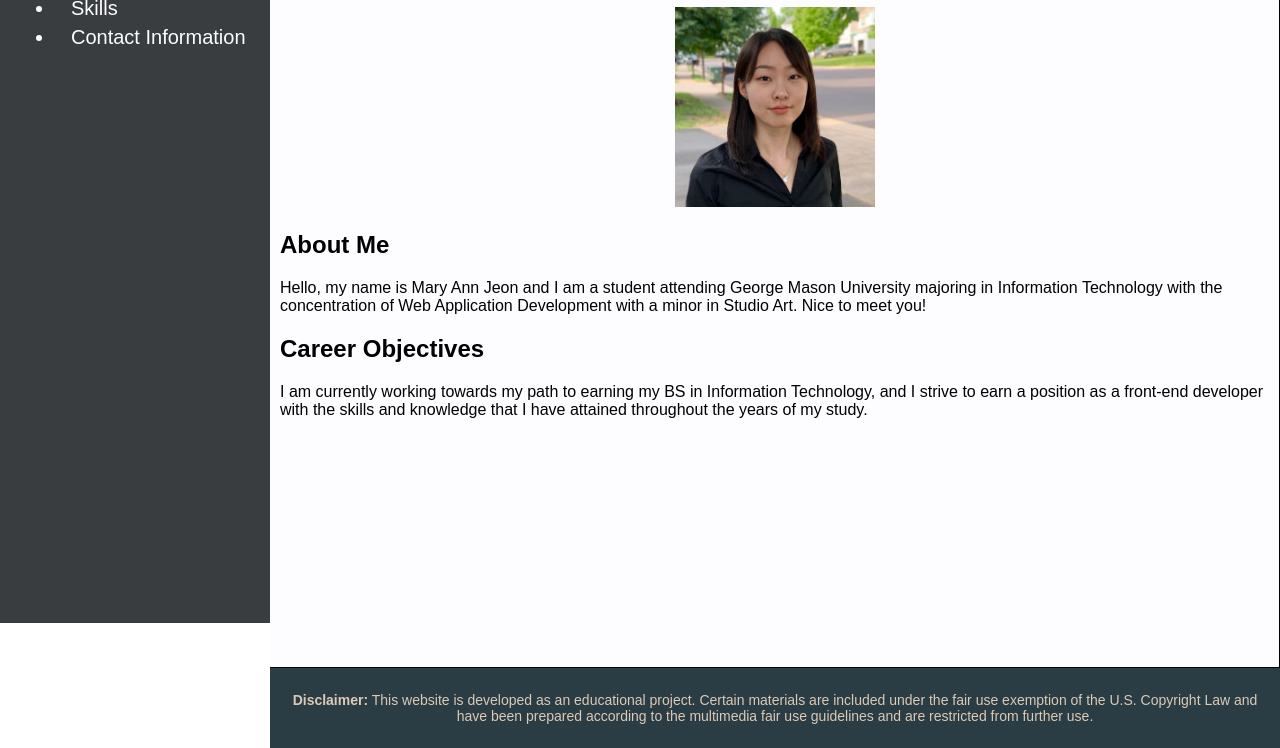
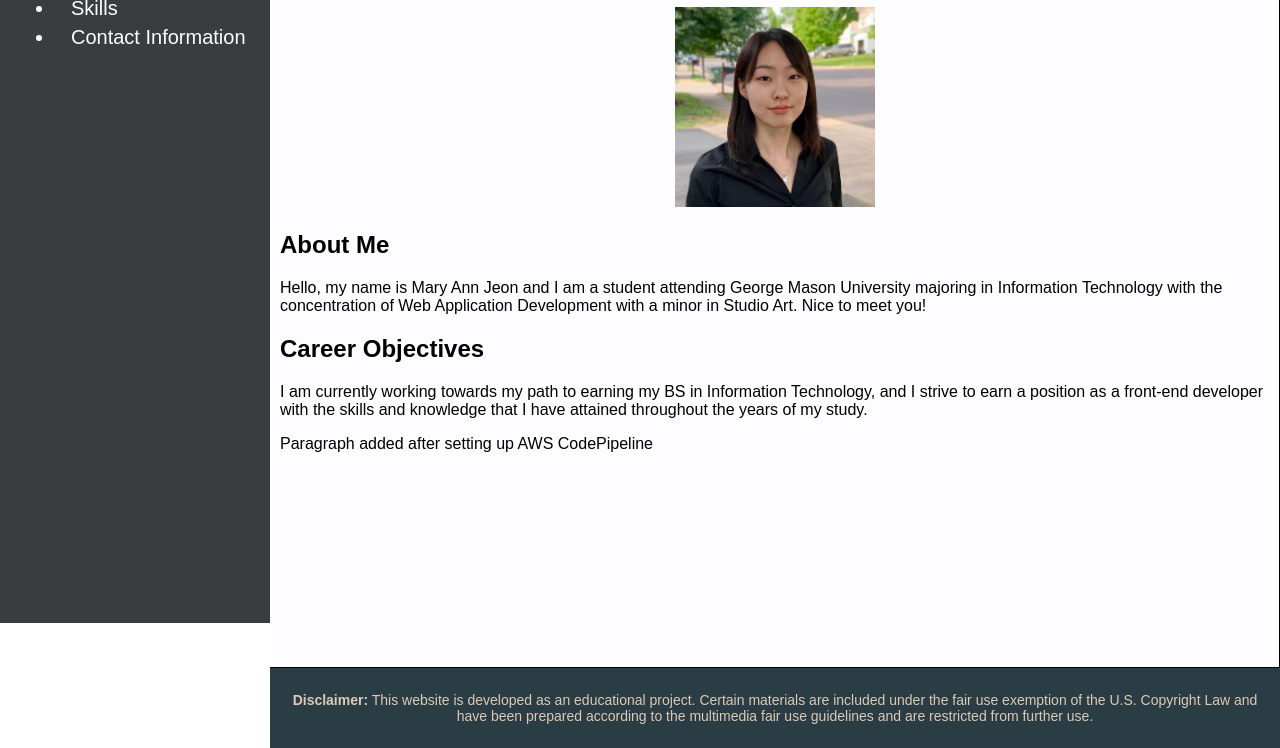
Before and after one commit to jjeon125/it431resume, a plain HTML site: page index.html in a window 1280 px wide. Shown: the part 197-945 px from the top of the page. Drawn offline with Linux system fonts and the light colour scheme.

Commit message:
Update index.html

```diff
--- a/index.html
+++ b/index.html
@@ -30,6 +30,7 @@
             <p>Hello, my name is Mary Ann Jeon and I am a student attending George Mason University majoring in Information Technology with the concentration of Web Application Development with a minor in Studio Art. Nice to meet you!</p>
             <h2>Career Objectives</h2>
             <p>I am currently working towards my path to earning my BS in Information Technology, and I strive to earn a position as a front-end developer with the skills and knowledge that I have attained throughout the years of my study. </p>
+	    <p>Paragraph added after setting up AWS CodePipeline</p>
 		</div>
 
 		<div id="footer">
```
